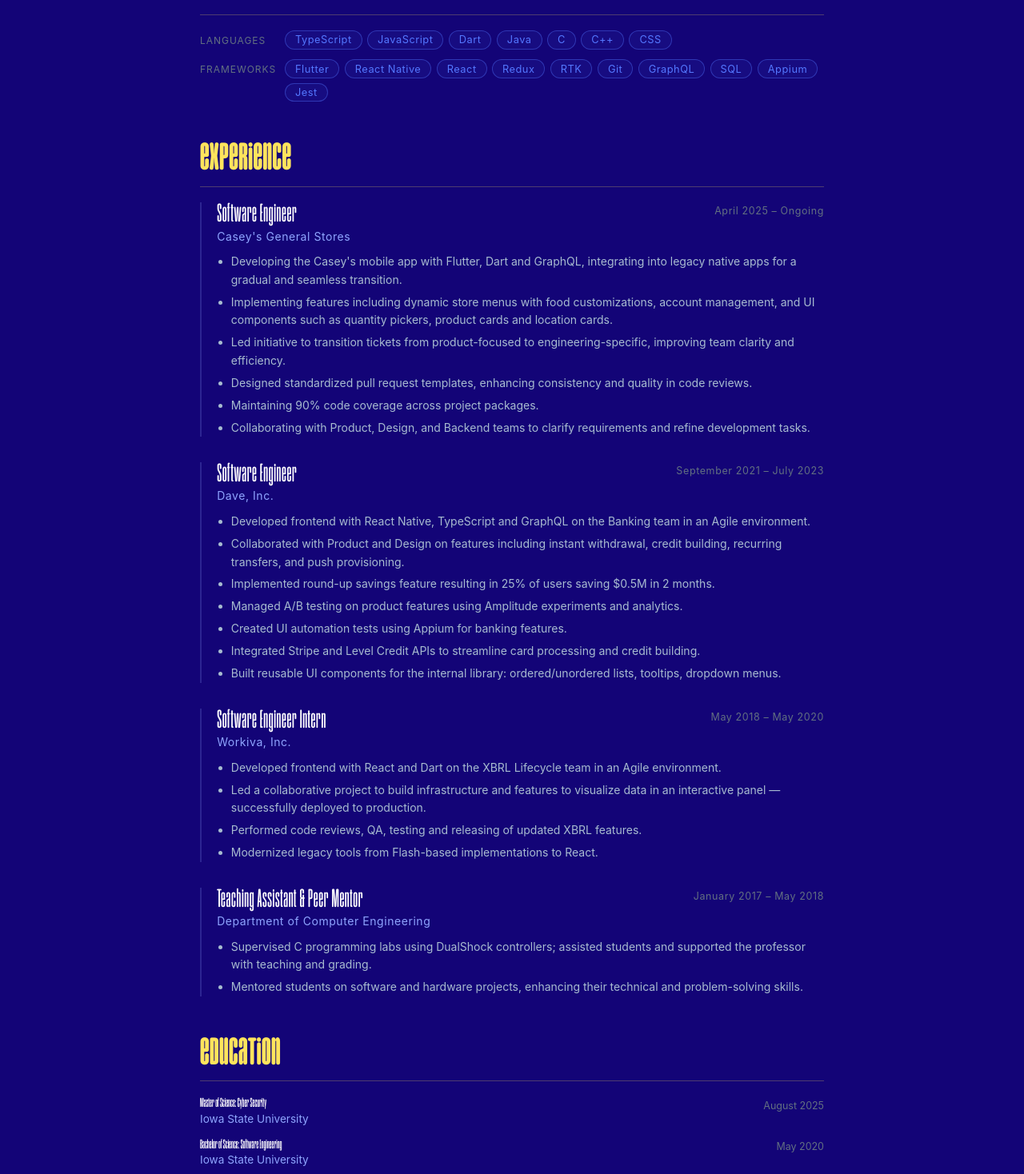
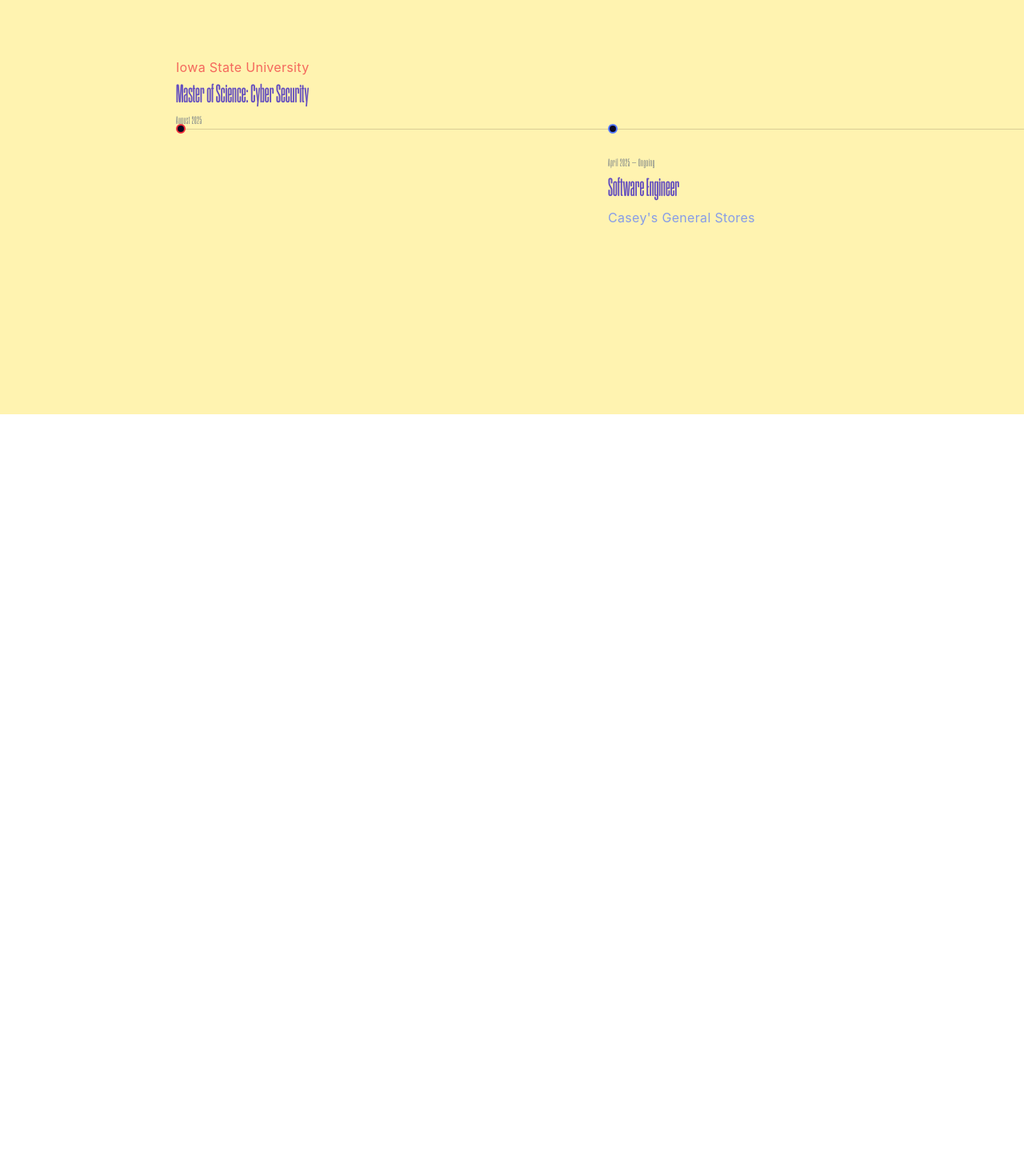
Before and after one commit to kynara/portfolio, a React (Create React App) app: page /resume in a window 1280 px wide. Shown: the part 282-1750 px from the top of the page at 80% size. After the commit the page ends 800 px from the top, so only its background shows below. Built offline with nearby package versions, Linux system fonts and the light colour scheme.

Commit message:
timeline

```diff
--- a/src/components/Resume/Resume.css
+++ b/src/components/Resume/Resume.css
@@ -1,48 +1,34 @@
 /* ── Page shell ───────────────────────────────────────── */
 .resume {
   min-height: 100vh;
-  background: var(--bg-page);
+  background: var(--yellow-bg);
   color: var(--text-body);
   font-family: -apple-system, BlinkMacSystemFont, 'Segoe UI', sans-serif;
-  padding: 2.5rem 1.5rem 5rem;
+  padding: 0;
+  display: flex;
+  flex-direction: column;
+  justify-content: center;
 }
 
 
 .resume__main {
-  max-width: 780px;
-  margin: 0 auto;
+  width: 100%;
+  max-width: 100%;
   display: flex;
   flex-direction: column;
-  gap: 3rem;
+  gap: 2rem;
 }
 
 /* ── Shared section animation ─────────────────────────── */
-.resume__header,
 .resume__section {
   animation: resumeFadeUp 0.55s cubic-bezier(0.22, 1, 0.36, 1) both;
   animation-delay: calc(var(--i, 0) * 0.1s);
+  width: 100%;
 }
 
 @keyframes resumeFadeUp {
   from { opacity: 0; transform: translateY(20px); }
   to   { opacity: 1; transform: translateY(0); }
-}
-
-/* ── Header ───────────────────────────────────────────── */
-.resume__name {
-  font-family: 'Unique', sans-serif;
-  font-size: clamp(7rem, 6vw, 7rem);
-  color: var(--white);
-  letter-spacing: 0.01em;
-  margin: 0 0 0.4rem;
-  font-feature-settings: 'salt' 1, 'ss01' 1;
-}
-
-.resume__contact {
-  font-size: 0.9rem;
-  color: var(--text-muted);
-  letter-spacing: 0.05em;
-  margin: 0;
 }
 
 /* ── Section title ────────────────────────────────────── */
@@ -51,180 +37,160 @@
   font-size: 3rem;
   letter-spacing: 0.01em;
   text-transform: uppercase;
-  color: var(--yellow);
-  margin: 0 0 1.2rem;
-  padding-bottom: 0.6rem;
-  border-bottom: 1px solid rgba(255, 228, 92, 0.25);
-  font-feature-settings: 'salt' 1, 'ss01' 1;
-
+  color: var(--white);
+  opacity: 0.1;
+  margin: 0;
+  text-align: center;
+  position: absolute;
+  top: 2rem;
+  width: 100%;
+  left: 0;
+  pointer-events: none;
 }
 
-/* ── Skills ───────────────────────────────────────────── */
-.resume__skills {
+/* ── Experience timeline ─────────────────────────────── */
+.resume__timeline-header {
+  display: none;
+}
+
+.resume__timeline {
+  overflow-x: auto;
+  overflow-y: hidden;
+  padding: 15rem 0 5rem; /* More top padding for labels above timeline */
+  scrollbar-width: none;
+  -ms-overflow-style: none;
+  width: 100%;
+  cursor: grab;
+  scroll-snap-type: x mandatory;
+  /* (50vw) - (Item 300px) - (Half Gap 7.5rem) = Centered between item 1 and 2 */
+  scroll-padding-left: max(1rem, calc(50vw - 300px - 7.5rem));
+}
+.resume__timeline:active { cursor: grabbing; }
+.resume__timeline::-webkit-scrollbar { display: none; }
+
+.resume__timeline-track {
+  --gap: 15rem;
+  position: relative;
+  display: flex;
+  gap: var(--gap);
+  /* Match scroll-padding-left for start, symmetrical for end */
+  padding: 0 max(1rem, calc(50vw - 300px - 7.5rem));
+  align-items: flex-start;
+  width: max-content;
+}
+
+/* Remove global line */
+.resume__timeline-track::before {
+  display: none;
+}
+
+.resume__timeline-item {
+  position: relative;
+  flex: 0 0 auto;
+  width: 300px;
+  padding-top: 4rem;
+  scroll-snap-align: start; /* Align to left of view (adjusted by scroll-padding) */
+  scroll-snap-stop: always;
+}
+
+/* ── Type Variations ──────────────────────────────────── */
+
+/* Colors */
+.resume__timeline-item--work      { --accent: var(--blue); }
+.resume__timeline-item--education { --accent: var(--red); }
+.resume__timeline-item--award     { --accent: var(--yellow); }
+
+/* Layout: Education & Awards go ABOVE the line */
+.resume__timeline-item--education .resume__timeline-meta,
+.resume__timeline-item--award .resume__timeline-meta {
+  position: absolute;
+  bottom: 2.5rem; /* Place above the dot (dot is ~2rem from top) */
+  left: 0;
+  width: 100%;
+  /* Reverse order so Date is at bottom (closest to line), matching 'below' symmetry */
+  flex-direction: column-reverse;
+}
+
+/* Adjust meta order for 'above' items so title is close to line? */
+/* Current order: Date, Title, Subtitle.
+   If above, maybe we want Date at top (furthest away) -> Title -> Subtitle (closest to line)?
+   Flex direction is column. bottom alignment pushes them up.
+   Visual order:
+   (Top)
+   Date
+   Title
+   Subtitle
+   (Line)
+*/
+
+/* ── Dots & Lines ────────────────────────────────────── */
+
+/* Connecting line: From current dot to the next dot */
+.resume__timeline-item::after {
+  content: '';
+  position: absolute;
+  top: 27px; /* Align with dot center */
+  left: 6px; /* Center of dot (12px width / 2) */
+  width: calc(100% + var(--gap)); /* Item width + Gap */
+  height: 1px;
+  background: rgba(0, 0, 0, 0.15);
+  pointer-events: none;
+  z-index: -1;
+}
+
+/* No line after the last item */
+.resume__timeline-item:last-child::after {
+  display: none;
+}
+
+.resume__timeline-dot {
+  width: 12px;
+  height: 12px;
+  border-radius: 50%;
+  background: var(--bg-navy);
+  border: 2px solid var(--accent, var(--white)); /* Use type accent, default white */
+  position: absolute;
+  top: 21px;
+  left: 0;
+  transition: transform 0.3s cubic-bezier(0.22, 1, 0.36, 1), background 0.3s;
+  z-index: 1;
+}
+
+.resume__timeline-item:hover .resume__timeline-dot {
+  transform: scale(1.3);
+  background: var(--accent, var(--white)); /* Fill on hover */
+}
+
+.resume__timeline-meta {
   display: flex;
   flex-direction: column;
-  gap: 0.8rem;
+  gap: 0.5rem;
+  text-align: left;
+  color: var(--text-body);
+  transition: opacity 0.3s;
+  opacity: 0.7;
 }
 
-.resume__skill-row {
-  display: flex;
-  align-items: flex-start;
-  gap: 1rem;
+.resume__timeline-item:hover .resume__timeline-meta {
+  opacity: 1;
 }
 
-.resume__skill-label {
-  font-size: 0.75rem;
+.resume__timeline-date {
+  font-size: 0.85rem;
   color: var(--text-muted);
-  letter-spacing: 0.08em;
-  text-transform: uppercase;
-  min-width: 90px;
-  padding-top: 0.3rem;
+  letter-spacing: 0.05em;
+  font-family: 'Unique', sans-serif;
 }
 
-.resume__pills {
-  display: flex;
-  flex-wrap: wrap;
-  gap: 0.4rem;
+.resume__timeline-title {
+  font-family: 'Unique', sans-serif;
+  font-size: 2rem;
+  color: var(--blue-dark);
+  line-height: 1.1;
 }
 
-.resume__pill {
-  font-size: 0.8rem;
-  color: var(--blue);
-  border: 1px solid rgba(84, 120, 255, 0.4);
-  border-radius: 999px;
-  padding: 0.2rem 0.75rem;
-  letter-spacing: 0.04em;
-  background: rgba(84, 120, 255, 0.08);
-  transition: background 0.2s, border-color 0.2s;
-}
-.resume__pill:hover {
-  background: rgba(84, 120, 255, 0.18);
-  border-color: var(--blue);
-}
-
-/* ── Experience ───────────────────────────────────────── */
-.resume__jobs {
-  display: flex;
-  flex-direction: column;
-  gap: 2rem;
-}
-
-.resume__job {
-  border-left: 2px solid rgba(143, 165, 255, 0.2);
-  padding-left: 1.2rem;
-  transition: border-color 0.2s;
-}
-.resume__job:hover { border-color: var(--blue-light); }
-
-.resume__job-header {
-  display: flex;
-  justify-content: space-between;
-  align-items: flex-start;
-  gap: 1rem;
-  margin-bottom: 0.8rem;
-  flex-wrap: wrap;
-}
-
-.resume__job-meta {
-  display: flex;
-  flex-direction: column;
-  gap: 0.15rem;
-}
-
-.resume__job-title {
-  font-family: 'Unique', sans-serif;
-  font-size: 2rem;
-  color: var(--white);
+.resume__timeline-company {
+  font-size: 1rem;
+  color: var(--accent, var(--blue)); /* Color the subtitle with accent */
   letter-spacing: 0.02em;
 }
-
-.resume__job-company {
-  font-size: 0.875rem;
-  color: var(--blue-light);
-  letter-spacing: 0.04em;
-}
-
-.resume__job-date {
-  font-size: 0.78rem;
-  color: var(--text-muted);
-  letter-spacing: 0.05em;
-  white-space: nowrap;
-  padding-top: 0.2rem;
-}
-
-.resume__bullets {
-  margin: 0;
-  padding-left: 1.1rem;
-  display: flex;
-  flex-direction: column;
-  gap: 0.35rem;
-}
-
-.resume__bullets li {
-  font-size: 0.875rem;
-  line-height: 1.6;
-  color: var(--text-body);
-}
-
-/* ── Education ────────────────────────────────────────── */
-.resume__edu {
-  display: flex;
-  flex-direction: column;
-  gap: 1rem;
-}
-
-.resume__edu-row {
-  display: flex;
-  justify-content: space-between;
-  align-items: flex-start;
-  gap: 1rem;
-  flex-wrap: wrap;
-}
-
-.resume__edu-meta {
-  display: flex;
-  flex-direction: column;
-  gap: 0.15rem;
-}
-
-.resume__edu-degree {
-  font-family: 'Unique', sans-serif;
-  font-size: 1rem;
-  color: var(--white);
-}
-
-.resume__edu-school {
-  font-size: 0.85rem;
-  color: var(--blue-light);
-}
-
-.resume__edu-date {
-  font-size: 0.78rem;
-  color: var(--text-muted);
-  white-space: nowrap;
-  padding-top: 0.2rem;
-}
-
-/* ── Involvement ──────────────────────────────────────── */
-.resume__involvement {
-  margin: 0;
-  padding: 0;
-  list-style: none;
-  display: flex;
-  flex-direction: column;
-  gap: 0.4rem;
-}
-
-.resume__involvement li {
-  font-size: 0.875rem;
-  color: var(--text-body);
-  padding-left: 1rem;
-  position: relative;
-}
-
-.resume__involvement li::before {
-  content: '—';
-  position: absolute;
-  left: 0;
-  color: var(--yellow);
-}
--- a/src/components/Resume/Resume.data.ts
+++ b/src/components/Resume/Resume.data.ts
@@ -8,78 +8,84 @@
   frameworks: ['Flutter', 'React Native', 'React', 'Redux', 'RTK', 'Git', 'GraphQL', 'SQL', 'Appium', 'Jest'],
 } as const;
 
-export interface Job {
-  title:   string;
-  company: string;
-  date:    string;
-  bullets: string[];
+export interface TimelineItem {
+  type: 'work' | 'education' | 'award';
+  date: string;
+  title: string;
+  subtitle: string; // Company / School / Org
 }
 
-export const experience: Job[] = [
+export const timelineData: TimelineItem[] = [
   {
-    title:   'Software Engineer',
-    company: "Casey's General Stores",
-    date:    'April 2025 – Ongoing',
-    bullets: [
-      "Developing the Casey's mobile app with Flutter, Dart and GraphQL, integrating into legacy native apps for a gradual and seamless transition.",
-      'Implementing features including dynamic store menus with food customizations, account management, and UI components such as quantity pickers, product cards and location cards.',
-      'Led initiative to transition tickets from product-focused to engineering-specific, improving team clarity and efficiency.',
-      'Designed standardized pull request templates, enhancing consistency and quality in code reviews.',
-      'Maintaining 90% code coverage across project packages.',
-      'Collaborating with Product, Design, and Backend teams to clarify requirements and refine development tasks.',
-    ],
+    type: 'education',
+    date: 'August 2025',
+    title: 'Master of Science: Cyber Security',
+    subtitle: 'Iowa State University',
   },
   {
-    title:   'Software Engineer',
-    company: 'Dave, Inc.',
-    date:    'September 2021 – July 2023',
-    bullets: [
-      'Developed frontend with React Native, TypeScript and GraphQL on the Banking team in an Agile environment.',
-      'Collaborated with Product and Design on features including instant withdrawal, credit building, recurring transfers, and push provisioning.',
-      'Implemented round-up savings feature resulting in 25% of users saving $0.5M in 2 months.',
-      'Managed A/B testing on product features using Amplitude experiments and analytics.',
-      'Created UI automation tests using Appium for banking features.',
-      'Integrated Stripe and Level Credit APIs to streamline card processing and credit building.',
-      'Built reusable UI components for the internal library: ordered/unordered lists, tooltips, dropdown menus.',
-    ],
+    type: 'work',
+    date: 'April 2025 – Ongoing',
+    title: 'Software Engineer',
+    subtitle: "Casey's General Stores",
   },
   {
-    title:   'Software Engineer Intern',
-    company: 'Workiva, Inc.',
-    date:    'May 2018 – May 2020',
-    bullets: [
-      'Developed frontend with React and Dart on the XBRL Lifecycle team in an Agile environment.',
-      'Led a collaborative project to build infrastructure and features to visualize data in an interactive panel — successfully deployed to production.',
-      'Performed code reviews, QA, testing and releasing of updated XBRL features.',
-      'Modernized legacy tools from Flash-based implementations to React.',
-    ],
+    type: 'award',
+    date: '2024',
+    title: 'Grace Hopper Conference',
+    subtitle: 'Attendee/Scholarship',
   },
   {
-    title:   'Teaching Assistant & Peer Mentor',
-    company: 'Department of Computer Engineering',
-    date:    'January 2017 – May 2018',
-    bullets: [
-      'Supervised C programming labs using DualShock controllers; assisted students and supported the professor with teaching and grading.',
-      'Mentored students on software and hardware projects, enhancing their technical and problem-solving skills.',
-    ],
+    type: 'award',
+    date: '2024',
+    title: 'Digital Women ISU',
+    subtitle: 'Member',
+  },
+  {
+    type: 'work',
+    date: 'September 2021 – July 2023',
+    title: 'Software Engineer',
+    subtitle: 'Dave, Inc.',
+  },
+  {
+    type: 'work',
+    date: 'February 2021 - September 2021',
+    title: 'Application Analyst',
+    subtitle: 'Bayada Home Health Care',
+  },
+  {
+    type: 'education',
+    date: 'May 2020',
+    title: 'Bachelor of Science: Software Engineering',
+    subtitle: 'Iowa State University',
+  },
+  {
+    type: 'award',
+    date: '2020',
+    title: 'Vice President',
+    subtitle: 'Critical Tinkers ISU',
+  },
+  {
+    type: 'work',
+    date: 'May 2018 – May 2020',
+    title: 'Software Engineer Intern',
+    subtitle: 'Workiva, Inc.',
+  },
+  {
+    type: 'award',
+    date: '2018',
+    title: '1st Place',
+    subtitle: 'MinneHacks Hackathon',
+  },
+  {
+    type: 'work',
+    date: 'January 2017 – May 2018',
+    title: 'Teaching Assistant & Peer Mentor',
+    subtitle: 'Dept. of Computer Engineering',
+  },
+  {
+    type: 'award',
+    date: '2017',
+    title: '5th Place & Leepfrog Award',
+    subtitle: 'UIowa Hackathon',
   },
 ];
-
-export interface Degree {
-  degree: string;
-  school: string;
-  date:   string;
-}
-
-export const education: Degree[] = [
-  { degree: 'Master of Science: Cyber Security',    school: 'Iowa State University', date: 'August 2025' },
-  { degree: 'Bachelor of Science: Software Engineering', school: 'Iowa State University', date: 'May 2020' },
-];
-
-export const involvement: string[] = [
-  'Grace Hopper Conference (2024)',
-  'Digital Women ISU (2024)',
-  'Vice President — Critical Tinkers ISU (2020)',
-  '1st Place — MinneHacks Hackathon (2018)',
-  '5th Place & Leepfrog Award — UIowa Hackathon (2017)',
-];
--- a/src/components/Resume/Resume.tsx
+++ b/src/components/Resume/Resume.tsx
@@ -1,13 +1,102 @@
-import React from 'react';
+import React, { useEffect, useRef } from 'react';
 import { useNavigate } from 'react-router-dom';
 import AwesomeBtn from '../AwesomeBtn/AwesomeBtn';
-import { skills, experience, education, involvement } from './Resume.data';
+import { timelineData } from './Resume.data';
 import { colors } from '../../tokens';
 import './Resume.css';
 
 
 const Resume: React.FC = () => {
   const navigate = useNavigate();
+  const timelineRef = useRef<HTMLDivElement>(null);
+
+  useEffect(() => {
+    const node = timelineRef.current;
+    if (!node) return;
+
+    // Throttle wheel events to prevent skipping items.
+    let isScrolling = false;
+    let scrollTimeout: NodeJS.Timeout;
+
+    const onWheel = (event: WheelEvent) => {
+      event.preventDefault();
+
+      // If we are already handling a scroll step, ignore extra events.
+      // This enforces a "one click, one slide" interaction.
+      if (isScrolling) return;
+
+      // Determine distinct direction.
+      const delta = event.deltaY + event.deltaX;
+      if (Math.abs(delta) < 10) return; // Ignore tiny movements (trackpad noise)
+
+      const direction = delta > 0 ? 1 : -1;
+
+      // Find current centered item
+      const ITEMS_VISIBLE = 2; // Approximate logical "page" but we shift 1 by 1.
+
+      const items = Array.from(node.querySelectorAll('.resume__timeline-item'));
+      // Center of view is still useful as a reference point for "current focus".
+      // But user wants to align 2 items. The CSS scroll-snap aligns the *left edge* of an item to a "start" offset.
+      // So finding the item whose left edge is closest to that "start" offset is better.
+
+      // Calculate the "snap point" in scroll coordinates.
+      // Padding-left determines where the first item sits.
+      // We want to find which item is currently "active" at the snap point.
+
+      const containerPaddingLeft = parseFloat(getComputedStyle(node).paddingLeft) || 0;
+      // The snap zone starts at containerRect.left + scroll-padding-left.
+      // We want the item whose left edge is closest to that line.
+      // Note: getComputedStyle(node).scrollPaddingLeft returns value like "400px"
+      // If calc() is used, it returns computed px.
+      const computedStyle = getComputedStyle(node);
+      const scrollPaddingStr = computedStyle.scrollPaddingLeft;
+      const scrollPadding = parseFloat(scrollPaddingStr) || containerPaddingLeft;
+
+      let closestIndex = 0;
+      let minDistance = Infinity;
+
+      items.forEach((item, index) => {
+        const rect = item.getBoundingClientRect();
+        const containerRect = node.getBoundingClientRect();
+        const dist = Math.abs((rect.left - containerRect.left) - scrollPadding);
+
+        if (dist < minDistance) {
+          minDistance = dist;
+          closestIndex = index;
+        }
+      });
+
+      // Target the next or previous item
+      const targetIndex = Math.min(
+        items.length - 1,
+        Math.max(0, closestIndex + direction)
+      );
+
+      if (targetIndex === closestIndex && minDistance < 10) {
+          return;
+      }
+
+      isScrolling = true;
+      items[targetIndex].scrollIntoView({
+        behavior: 'smooth',
+        block: 'nearest',
+        inline: 'start', // Match CSS scroll-snap-align: start
+      });
+
+      // Unlock after animation (approximate duration)
+      clearTimeout(scrollTimeout);
+      scrollTimeout = setTimeout(() => {
+        isScrolling = false;
+      }, 600); // 600ms matches CSS transition/smooth scroll feel
+    };
+
+    node.addEventListener('wheel', onWheel, { passive: false });
+    return () => {
+        node.removeEventListener('wheel', onWheel);
+        clearTimeout(scrollTimeout);
+    };
+  }, []);
+
   return (
   <div className="resume">
 
@@ -21,77 +110,24 @@
     </AwesomeBtn>
 
     <main className="resume__main">
-
-      {/* ── Header ── */}
-      <header className="resume__header" style={{ '--i': 0 } as React.CSSProperties}>
-        <h1 className="resume__name">KYNARA ALEXA FERNANDES</h1>
-        <p className="resume__contact">
-          kynarafernandes@gmail.com
-        </p>
-      </header>
-
-      {/* ── Skills ── */}
-      <section className="resume__section" style={{ '--i': 1 } as React.CSSProperties}>
-        <h2 className="resume__section-title">Skills</h2>
-        <div className="resume__skills">
-          <div className="resume__skill-row">
-            <span className="resume__skill-label">Languages</span>
-            <div className="resume__pills">
-              {skills.languages.map(s => <span key={s} className="resume__pill">{s}</span>)}
-            </div>
-          </div>
-          <div className="resume__skill-row">
-            <span className="resume__skill-label">Frameworks</span>
-            <div className="resume__pills">
-              {skills.frameworks.map(s => <span key={s} className="resume__pill">{s}</span>)}
-            </div>
+      <section className="resume__section" style={{ '--i': 0 } as React.CSSProperties}>
+        <div className="resume__timeline" ref={timelineRef}>
+          <div className="resume__timeline-track">
+            {timelineData.map((item, index) => (
+              <article
+                key={`${item.title}-${index}`}
+                className={`resume__timeline-item resume__timeline-item--${item.type}`}
+              >
+                <div className="resume__timeline-dot" aria-hidden />
+                <div className="resume__timeline-meta">
+                  <span className="resume__timeline-date">{item.date}</span>
+                  <span className="resume__timeline-title">{item.title}</span>
+                  <span className="resume__timeline-company">{item.subtitle}</span>
+                </div>
+              </article>
+            ))}
           </div>
         </div>
-      </section>
-
-      {/* ── Experience ── */}
-      <section className="resume__section" style={{ '--i': 2 } as React.CSSProperties}>
-        <h2 className="resume__section-title">Experience</h2>
-        <div className="resume__jobs">
-          {experience.map(job => (
-            <article key={job.company} className="resume__job">
-              <div className="resume__job-header">
-                <div className="resume__job-meta">
-                  <span className="resume__job-title">{job.title}</span>
-                  <span className="resume__job-company">{job.company}</span>
-                </div>
-                <span className="resume__job-date">{job.date}</span>
-              </div>
-              <ul className="resume__bullets">
-                {job.bullets.map((b, i) => <li key={i}>{b}</li>)}
-              </ul>
-            </article>
-          ))}
-        </div>
-      </section>
-
-      {/* ── Education ── */}
-      <section className="resume__section" style={{ '--i': 3 } as React.CSSProperties}>
-        <h2 className="resume__section-title">Education</h2>
-        <div className="resume__edu">
-          {education.map(e => (
-            <div key={e.degree} className="resume__edu-row">
-              <div className="resume__edu-meta">
-                <span className="resume__edu-degree">{e.degree}</span>
-                <span className="resume__edu-school">{e.school}</span>
-              </div>
-              <span className="resume__edu-date">{e.date}</span>
-            </div>
-          ))}
-        </div>
-      </section>
-
-      {/* ── Involvement ── */}
-      <section className="resume__section" style={{ '--i': 4 } as React.CSSProperties}>
-        <h2 className="resume__section-title">Involvement & Awards</h2>
-        <ul className="resume__involvement">
-          {involvement.map(item => <li key={item}>{item}</li>)}
-        </ul>
       </section>
 
     </main>
--- a/src/tokens.css
+++ b/src/tokens.css
@@ -15,8 +15,8 @@
 
   /* ── Tints (lighter variants for use on dark surfaces) ─ */
   --yellow-bg:   #fff3b0;   /* landing page background      */
-  --yellow-dim:  #c9b030;   /* yellow on light background   */
-  --blue-light:  #8fa5ff;   /* secondary text / borders     */
+  --yellow-dim:  #b99f1b;   /* yellow on light background   */
+  --blue-light:  #8fff;   /* secondary text / borders     */
   --red-light:   #ff6b75;   /* softer red for small text    */
 
   /* ── Dark page backgrounds ──────────────────────────── */
```
Also changed, not shown: 1 other file (tests, documents, lock files or other folders).
